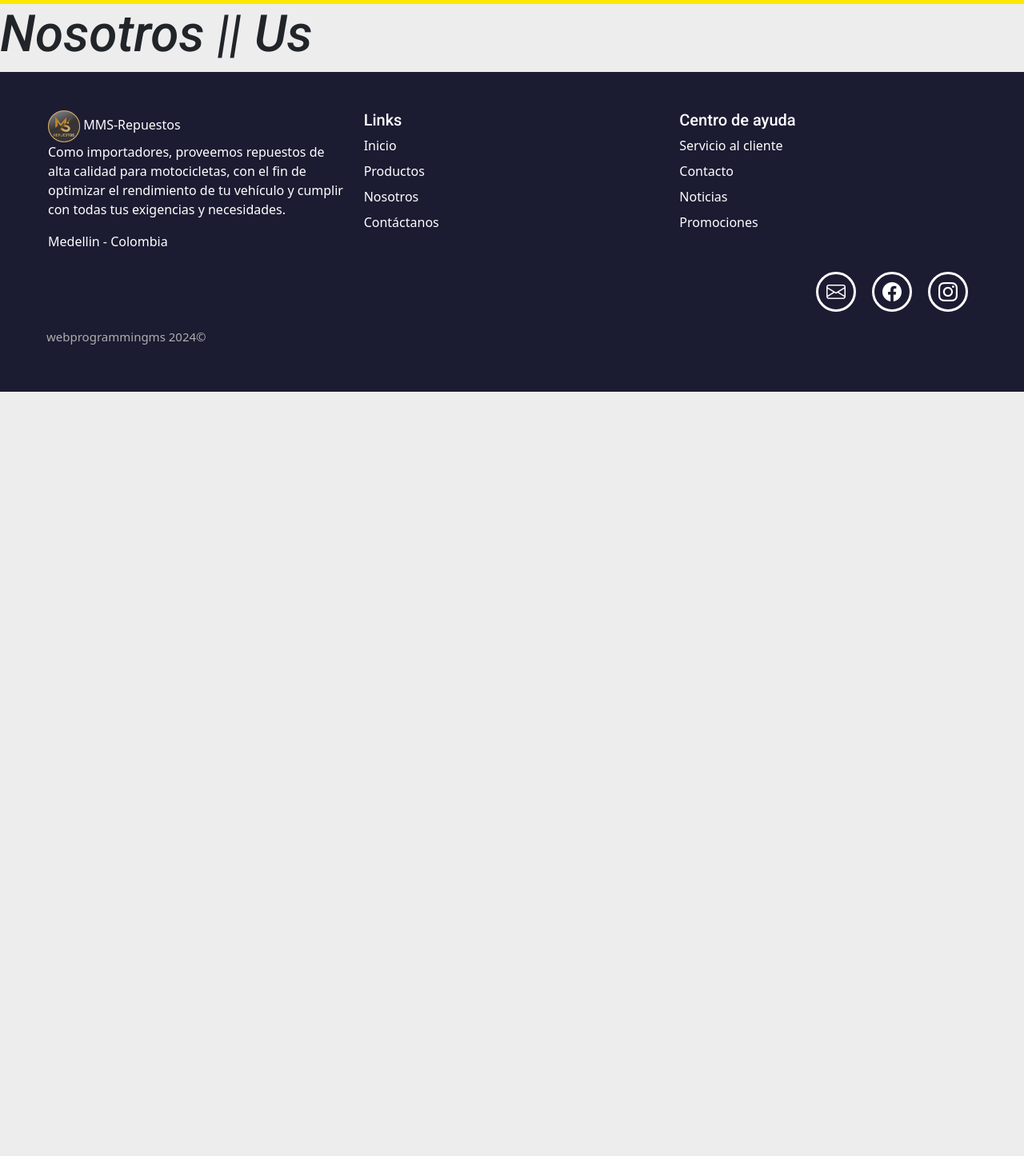
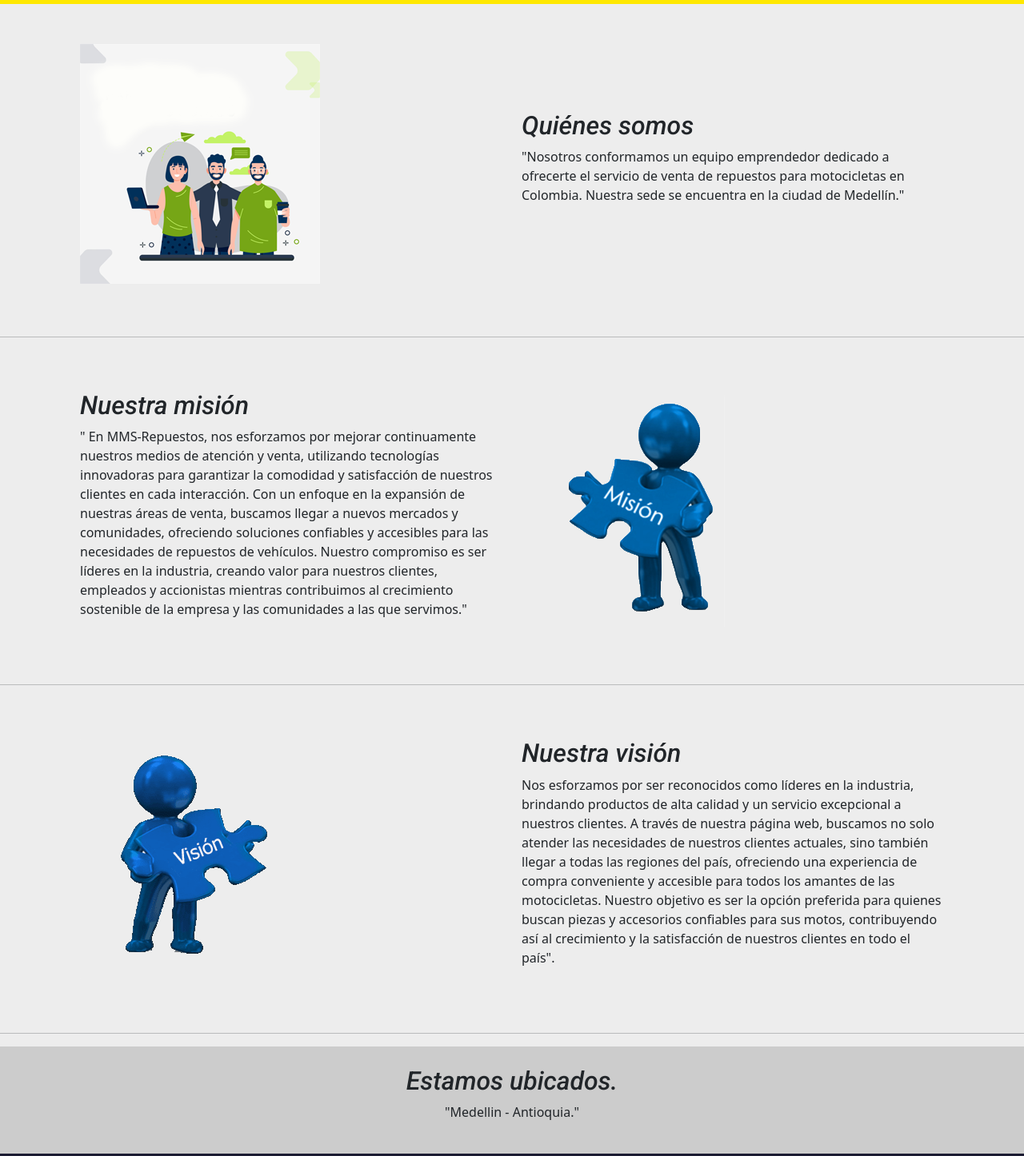
Before and after one commit to mauser78/preDeliveryBasis, a plain HTML site: page pages/nosotros.html in a window 1280 px wide. Shown: the part 61-1507 px from the top of the page at 80% size. Before the commit the page ends 800 px from the top, so only its background shows below. Drawn offline with nearby package versions, Linux system fonts and the light colour scheme; a web font is replaced by a local one.

Commit message:
Se ha modificado la page nosotros y styles

```diff
--- a/assets/css/styles.css
+++ b/assets/css/styles.css
@@ -223,3 +223,19 @@ footer {
   color: #aeaeae;
   padding: 10px;
 }
+
+/* page about us --/-- pagina sobre nosotros */
+
+.mission {
+  /* background-color: antiquewhite; */
+  padding: 50px 100px 50px 100px;
+}
+
+.vision {
+  /* background-color: antiquewhite; */
+  padding: 50px 100px 50px 100px;
+}
+
+.our {
+  padding: 50px 100px 50px 100px;
+}
--- a/pages/nosotros.html
+++ b/pages/nosotros.html
@@ -49,10 +49,10 @@
         <div class="collapse navbar-collapse" id="navbar-toggler">
           <ul class="navbar-nav d-flex">
             <li class="nav-item">
-              <a class="nav-link active" aria-current="page" href="./../index.html">Incio</a>
+              <a class="nav-link active" aria-current="page" href="http://127.0.0.1:5501/">Incio</a>
             </li>
             <li class="nav-item">
-              <a class="nav-link" href="productos.html">Productos</a>
+              <a class="nav-link" href="http://127.0.0.1:5501/pages/productos.html">Productos</a>
             </li>
             <li class="nav-item dropdown">
               <a class="nav-link dropdown-toggle" href="#" role="button" data-bs-toggle="dropdown"
@@ -60,12 +60,12 @@
                 Nosotros
               </a>
               <ul class="dropdown-menu">
-                <li><a class="dropdown-item" href="nosotros.html">Somos</a></li>
-                <li><a class="dropdown-item" href="login.html">Usuarios</a></li>
+                <li><a class="dropdown-item" href="http://127.0.0.1:5501/pages/nosotros.html">Somos</a></li>
+                <li><a class="dropdown-item" href="http://127.0.0.1:5501/pages/login.html">Usuarios</a></li>
               </ul>
             </li>
             <li class="nav-item">
-              <a class="nav-link" href="contactanos.html">Contáctanos</a>
+              <a class="nav-link" href="http://127.0.0.1:5501/pages/contactanos.html">Contáctanos</a>
             </li>
             <li class="nav-item">
               <a class="nav-link" href="#"><i class="bi bi-cart3"></i></a>
@@ -78,7 +78,82 @@
 
   <!-- navigation main --/-- navegación principal -->
   <main>
-    <h1>Nosotros || Us</h1>
+    <!-- Section who we are --/-- Sección quiénes somos -->
+    <section class="our container-fluid">
+      <div class="row align-items-center">
+        <div class="col">
+          <img src="./../assets/image/nosotros.png" alt="misión">
+        </div>
+        <div class="col">
+          <div class="row-md-12 align-items-start">
+            <h3>Quiénes somos</h3>
+          </div>
+          <div class="row-md-12 align-items-center">
+            <p>"Nosotros conformamos un equipo emprendedor dedicado a ofrecerte el servicio de venta de repuestos para
+              motocicletas en Colombia. Nuestra sede se encuentra en la ciudad de Medellín."</p>
+          </div>
+        </div>
+      </div>
+    </section>
+    <hr>
+    <!-- Section mission --/-- Sección misión -->
+    <section class="mission container-fluid">
+      <div class="row align-items-center">
+        <div class="col">
+          <div class="row-md-12 align-items-start">
+            <h3>Nuestra misión</h3>
+          </div>
+          <div class="row-md-12 align-items-center">
+            <p>" En MMS-Repuestos, nos esforzamos por mejorar continuamente nuestros medios de atención y
+              venta, utilizando tecnologías innovadoras para garantizar la comodidad y satisfacción de nuestros clientes
+              en cada interacción.
+              Con un enfoque en la expansión de nuestras áreas de venta, buscamos llegar a nuevos mercados y
+              comunidades, ofreciendo soluciones confiables y accesibles para las necesidades de repuestos de
+              vehículos.
+              Nuestro compromiso es ser líderes en la industria, creando valor para nuestros clientes, empleados y
+              accionistas mientras contribuimos al crecimiento sostenible de la empresa y las comunidades a las que
+              servimos."
+            </p>
+          </div>
+        </div>
+        <div class="col">
+          <img src="./../assets/image/mision.png" alt="misión">
+        </div>
+      </div>
+    </section>
+    <hr>
+    <!-- Section vision --/-- Sección visión -->
+    <section class="vision container-fluid">
+      <div class="row align-items-center">
+        <div class="col">
+          <img src="./../assets/image/vision.png" alt="visión">
+        </div>
+        <div class="col">
+          <div class="row-md-12 align-items-start">
+            <h3>Nuestra visión</h3>
+          </div>
+          <div class="row-md-12 align-items-center">
+            <p>Nos esforzamos por ser reconocidos como líderes en la industria, brindando productos de alta
+              calidad y un servicio excepcional a nuestros clientes. A través de nuestra página web, buscamos no solo
+              atender las necesidades de nuestros clientes actuales, sino también llegar a todas las regiones del
+              país, ofreciendo una experiencia de compra conveniente y accesible para todos los amantes de las
+              motocicletas. Nuestro objetivo es ser la opción preferida para quienes buscan piezas y accesorios
+              confiables para
+              sus motos, contribuyendo así al crecimiento y la satisfacción de nuestros clientes en todo el país".
+            </p>
+          </div>
+        </div>
+      </div>
+    </section>
+    <hr>
+    <!-- Section our location --/-- Sección nuestra ubicación -->
+    <section class="presentation">
+      <div class="location container">
+        <h3 class="title-presentation">Estamos ubicados.</h3>
+        <p class="text-section">"Medellin - Antioquia."</p>
+      </div>
+    </section>
+
   </main>
 
   <!-- place footer here --/-- Colocar pie de página aquí -->
```
Also changed, not shown: assets/image/mision.png (added), assets/image/nosotros.png (added), assets/image/vision.png (added).
